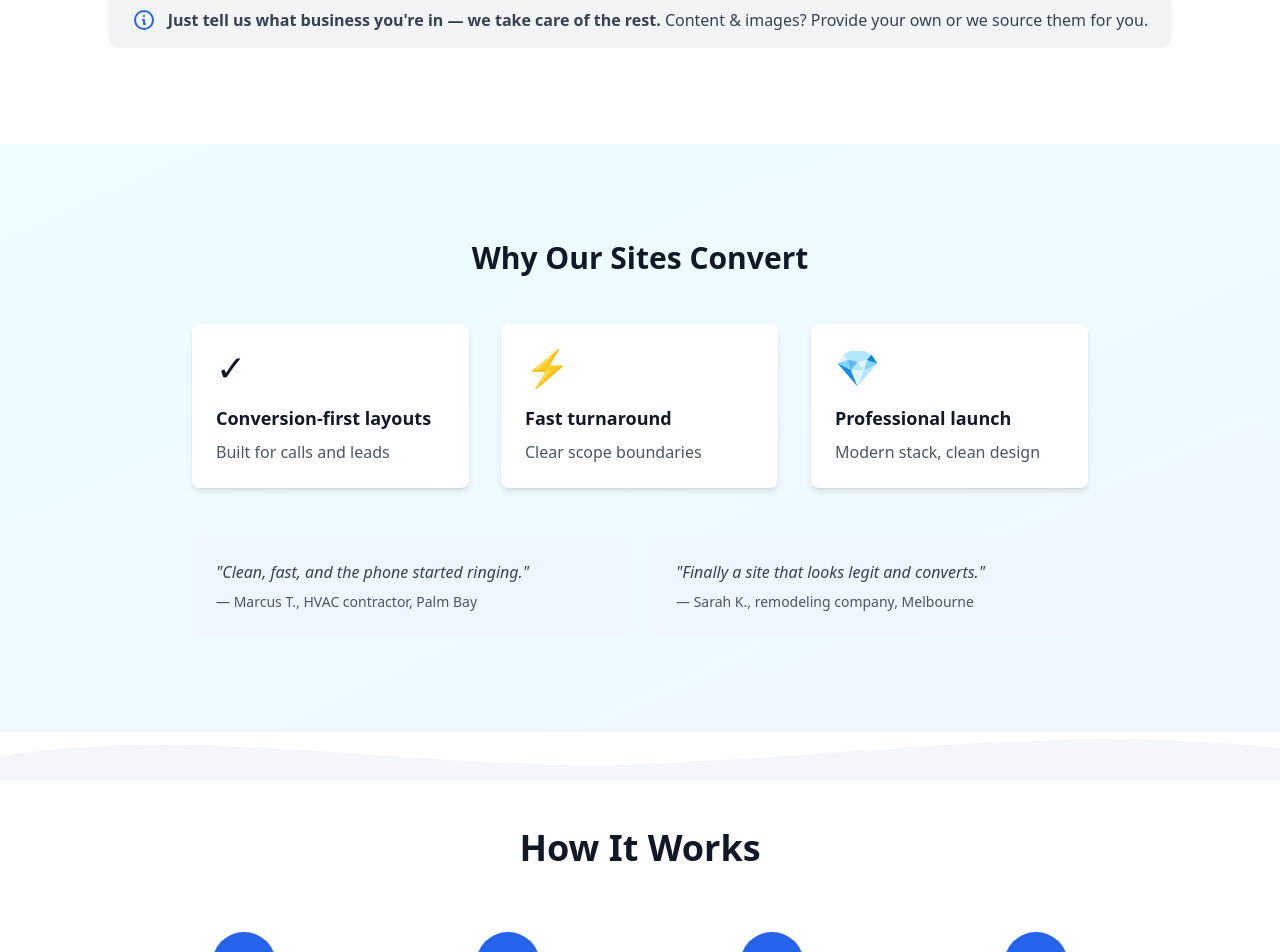
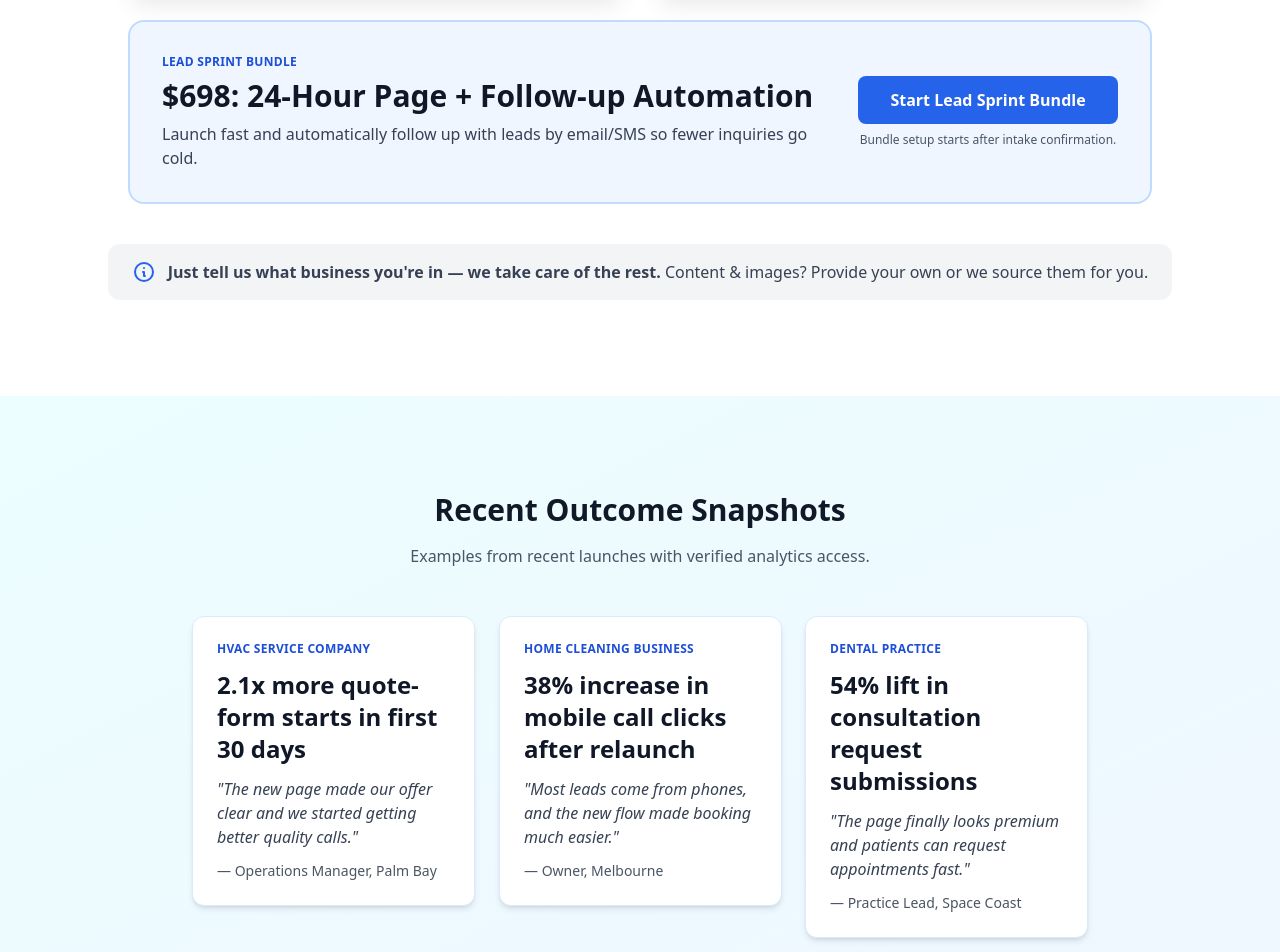
Before and after one commit to nomadghibi/reliablewebco, a Next.js app: page / in a window 1280 px wide. Shown: the part 1620-2572 px from the top of the page. Built offline with nearby package versions, Linux system fonts and the light colour scheme; no server answers.

Commit message:
Add proof blocks, lead sprint bundle, and intake timing clarity

```diff
--- a/src/app/checkout/success/page.tsx
+++ b/src/app/checkout/success/page.tsx
@@ -29,7 +29,10 @@ export default function CheckoutSuccessPage() {
             Payment Successful!
           </h1>
           <p className="text-xl text-gray-600 mb-8">
-            Thank you for your purchase. We&apos;re excited to start building your landing page!
+            Thank you for your purchase. We&apos;re excited to start building your landing page.
+          </p>
+          <p className="text-sm text-primary-700 font-semibold mb-8">
+            Important: the 24-hour delivery timeline starts after your intake details are complete.
           </p>
 
           {/* What Happens Next */}
@@ -43,9 +46,9 @@ export default function CheckoutSuccessPage() {
                   <span className="text-primary-600 font-bold">1</span>
                 </div>
                 <div>
-                  <h3 className="font-semibold text-gray-900">Check Your Email</h3>
+                  <h3 className="font-semibold text-gray-900">Check Your Email and Complete Intake</h3>
                   <p className="text-gray-600">
-                    You&apos;ll receive a confirmation email with your receipt within a few minutes.
+                    You&apos;ll receive your receipt and intake instructions within a few minutes. Fill out intake right away so we can start.
                   </p>
                 </div>
               </div>
@@ -55,9 +58,9 @@ export default function CheckoutSuccessPage() {
                   <span className="text-primary-600 font-bold">2</span>
                 </div>
                 <div>
-                  <h3 className="font-semibold text-gray-900">We&apos;ll Reach Out</h3>
+                  <h3 className="font-semibold text-gray-900">Kickoff and Content Confirmation</h3>
                   <p className="text-gray-600">
-                    Our team will contact you within 2 hours (during business hours) to gather your business details and preferences.
+                    Our team will confirm your business details, offer, and CTA flow within 2 hours during business hours.
                   </p>
                 </div>
               </div>
@@ -69,7 +72,7 @@ export default function CheckoutSuccessPage() {
                 <div>
                   <h3 className="font-semibold text-gray-900">Your Page Goes Live</h3>
                   <p className="text-gray-600">
-                    Within 24 hours, your professional landing page will be ready to launch!
+                    Within 24 hours after intake completion, your professional landing page will be ready to launch.
                   </p>
                 </div>
               </div>
--- a/src/app/page.tsx
+++ b/src/app/page.tsx
@@ -41,6 +41,29 @@ export const metadata: Metadata = {
 
 export default function Home() {
   const latestPosts = getLatestBlogPosts(3);
+  const proofSnapshots = [
+    {
+      industry: 'HVAC Service Company',
+      outcome: '2.1x more quote-form starts in first 30 days',
+      quote:
+        'The new page made our offer clear and we started getting better quality calls.',
+      person: 'Operations Manager, Palm Bay',
+    },
+    {
+      industry: 'Home Cleaning Business',
+      outcome: '38% increase in mobile call clicks after relaunch',
+      quote:
+        'Most leads come from phones, and the new flow made booking much easier.',
+      person: 'Owner, Melbourne',
+    },
+    {
+      industry: 'Dental Practice',
+      outcome: '54% lift in consultation request submissions',
+      quote:
+        'The page finally looks premium and patients can request appointments fast.',
+      person: 'Practice Lead, Space Coast',
+    },
+  ];
 
   return (
     <main>
@@ -104,6 +127,12 @@ export default function Home() {
                 Book a 10-Minute Call
               </Link>
               </div>
+            </Reveal>
+
+            <Reveal delay={290}>
+              <p className="text-xs md:text-sm text-blue-200/90 mb-4">
+                24-hour timeline begins after checkout and intake completion.
+              </p>
             </Reveal>
 
             {/* Post-payment flow microcopy */}
@@ -201,6 +230,7 @@ export default function Home() {
                   variant="accent"
                   fullWidth
                 />
+                <p className="text-xs text-gray-500 mt-3">24-hour clock starts after intake is complete.</p>
               </div>
             </Reveal>
 
@@ -253,6 +283,29 @@ export default function Home() {
             </Reveal>
           </div>
 
+          <Reveal delay={200}>
+            <div className="max-w-5xl mx-auto mt-8 rounded-2xl border-2 border-primary-200 bg-primary-50 p-6 md:p-8">
+              <div className="flex flex-col md:flex-row md:items-center md:justify-between gap-5">
+                <div>
+                  <p className="text-xs font-bold uppercase tracking-wide text-primary-700 mb-2">Lead Sprint Bundle</p>
+                  <h3 className="text-2xl md:text-3xl font-bold text-gray-900 mb-2">$698: 24-Hour Page + Follow-up Automation</h3>
+                  <p className="text-gray-700">
+                    Launch fast and automatically follow up with leads by email/SMS so fewer inquiries go cold.
+                  </p>
+                </div>
+                <div className="w-full md:w-auto md:min-w-[260px]">
+                  <PaymentButton
+                    type="leadSprintBundle"
+                    text="Start Lead Sprint Bundle"
+                    variant="primary"
+                    fullWidth
+                  />
+                  <p className="text-xs text-gray-600 mt-2 text-center">Bundle setup starts after intake confirmation.</p>
+                </div>
+              </div>
+            </div>
+          </Reveal>
+
           {/* Content Note */}
           <Reveal delay={220}>
             <div className="mt-10 text-center">
@@ -269,54 +322,27 @@ export default function Home() {
         </div>
       </section>
 
-      {/* PROOF — Ocean-inspired tint */}
+      {/* PROOF — Outcome snapshots */}
       <section className="py-16 md:py-24 bg-gradient-to-br from-cyan-50 to-blue-50">
         <div className="container-custom">
           <div className="max-w-4xl mx-auto">
             <Reveal>
-              <h2 className="text-2xl md:text-3xl font-bold text-center mb-12">Why Our Sites Convert</h2>
+              <h2 className="text-2xl md:text-3xl font-bold text-center mb-4">Recent Outcome Snapshots</h2>
+              <p className="text-center text-gray-600 mb-12">
+                Examples from recent launches with verified analytics access.
+              </p>
             </Reveal>
-            <div className="grid md:grid-cols-3 gap-8">
-              <Reveal delay={60}>
-                <div className="bg-white rounded-lg p-6 shadow-md">
-                  <div className="text-4xl mb-4">✓</div>
-                  <h3 className="font-bold text-lg mb-2">Conversion-first layouts</h3>
-                  <p className="text-gray-600">Built for calls and leads</p>
-                </div>
-              </Reveal>
-              <Reveal delay={120}>
-                <div className="bg-white rounded-lg p-6 shadow-md">
-                  <div className="text-4xl mb-4">⚡</div>
-                  <h3 className="font-bold text-lg mb-2">Fast turnaround</h3>
-                  <p className="text-gray-600">Clear scope boundaries</p>
-                </div>
-              </Reveal>
-              <Reveal delay={180}>
-                <div className="bg-white rounded-lg p-6 shadow-md">
-                  <div className="text-4xl mb-4">💎</div>
-                  <h3 className="font-bold text-lg mb-2">Professional launch</h3>
-                  <p className="text-gray-600">Modern stack, clean design</p>
-                </div>
-              </Reveal>
-            </div>
-
-            <div className="mt-12 grid md:grid-cols-2 gap-6">
-              <Reveal delay={220}>
-                <div className="bg-primary-50 rounded-lg p-6">
-                  <p className="text-gray-700 italic mb-2">
-                    &quot;Clean, fast, and the phone started ringing.&quot;
-                  </p>
-                  <p className="text-sm text-gray-600">— Marcus T., HVAC contractor, Palm Bay</p>
-                </div>
-              </Reveal>
-              <Reveal delay={280}>
-                <div className="bg-primary-50 rounded-lg p-6">
-                  <p className="text-gray-700 italic mb-2">
-                    &quot;Finally a site that looks legit and converts.&quot;
-                  </p>
-                  <p className="text-sm text-gray-600">— Sarah K., remodeling company, Melbourne</p>
-                </div>
-              </Reveal>
+            <div className="grid md:grid-cols-3 gap-6">
+              {proofSnapshots.map((item, index) => (
+                <Reveal key={item.industry} delay={(index + 1) * 80}>
+                  <div className="bg-white rounded-xl p-6 shadow-md border border-blue-100">
+                    <p className="text-xs font-semibold uppercase tracking-wide text-primary-700 mb-3">{item.industry}</p>
+                    <p className="text-2xl font-bold text-gray-900 mb-3">{item.outcome}</p>
+                    <p className="text-gray-700 italic mb-3">&quot;{item.quote}&quot;</p>
+                    <p className="text-sm text-gray-600">— {item.person}</p>
+                  </div>
+                </Reveal>
+              ))}
             </div>
           </div>
         </div>
@@ -603,7 +629,7 @@ export default function Home() {
       {/* FINAL CTA */}
       <CTASection
         title="Need something live fast?"
-        subtitle="Start with the $499 sprint. Upgrade anytime."
+        subtitle="Start with the 24-hour sprint. Delivery clock starts after intake completion."
         primaryCTA={{ text: 'Start My $499 Page', href: '/contact' }}
         secondaryCTA={{ text: 'Book a 10-Minute Call', href: '/contact' }}
         darkBg={true}
--- a/src/app/pricing/page.tsx
+++ b/src/app/pricing/page.tsx
@@ -133,6 +133,24 @@ const pricingSchema = {
   ],
 };
 
+const pricingProof = [
+  {
+    label: 'Contractor Launch',
+    result: '+42% call clicks in first month',
+    quote: 'Call quality improved and we stopped missing mobile leads.',
+  },
+  {
+    label: 'Home Service Rebuild',
+    result: '2.0x quote requests after relaunch',
+    quote: 'Clear CTA structure made it easier for visitors to act.',
+  },
+  {
+    label: 'Clinic Landing Sprint',
+    result: '+54% consult form submissions',
+    quote: 'Fast delivery plus better conversion flow made a clear difference.',
+  },
+];
+
 export default function PricingPage() {
   return (
     <main className="pt-20">
@@ -184,6 +202,9 @@ export default function PricingPage() {
                 Transparent Pricing — Palm Bay, Melbourne &amp; Florida&apos;s Space Coast
               </span>
             </div>
+            <p className="mt-3 text-sm text-blue-100/90">
+              For the 24-hour sprint, the delivery clock starts after intake is complete.
+            </p>
           </div>
         </div>
 
@@ -593,6 +614,27 @@ export default function PricingPage() {
             * 1 standard domain included for year 1, subject to availability, registered under client name.
           </p>
 
+          <div className="max-w-6xl mx-auto mb-10 rounded-2xl border-2 border-primary-200 bg-primary-50 p-6 md:p-8">
+            <div className="flex flex-col lg:flex-row lg:items-center lg:justify-between gap-5">
+              <div>
+                <p className="text-xs font-bold uppercase tracking-wide text-primary-700 mb-2">Lead Sprint Bundle</p>
+                <h3 className="text-2xl md:text-3xl font-bold text-gray-900 mb-2">$698: 24-Hour Landing Page + Follow-up Automation</h3>
+                <p className="text-gray-700">
+                  Best fit if you want fast launch plus automated email/SMS follow-up for new leads.
+                </p>
+              </div>
+              <div className="w-full lg:w-auto lg:min-w-[260px]">
+                <PaymentButton
+                  type="leadSprintBundle"
+                  text="Start Lead Sprint Bundle"
+                  variant="primary"
+                  fullWidth
+                />
+                <p className="text-xs text-gray-600 mt-2 text-center">24-hour design timeline starts after intake completion.</p>
+              </div>
+            </div>
+          </div>
+
           {/* Content Note */}
           <div className="mt-12 text-center">
             <div className="inline-flex items-center gap-3 bg-primary-50 border border-primary-100 px-6 py-4 rounded-xl">
@@ -602,6 +644,26 @@ export default function PricingPage() {
               <span className="text-gray-700">
                 <strong>Just tell us what business you&apos;re in — we take care of the rest.</strong> Content & images? Provide your own or we source them for you.
               </span>
+            </div>
+          </div>
+        </div>
+      </section>
+
+      <section className="py-16 md:py-20 bg-white">
+        <div className="container-custom">
+          <div className="max-w-5xl mx-auto">
+            <h2 className="text-3xl md:text-4xl font-bold text-center mb-4">Client Result Snapshots</h2>
+            <p className="text-center text-gray-600 mb-10">
+              Recent outcomes from projects with analytics access and validated tracking.
+            </p>
+            <div className="grid md:grid-cols-3 gap-6">
+              {pricingProof.map((item) => (
+                <div key={item.label} className="rounded-xl border border-gray-200 bg-gray-50 p-6">
+                  <p className="text-xs font-semibold uppercase tracking-wide text-primary-700 mb-3">{item.label}</p>
+                  <p className="text-2xl font-bold text-gray-900 mb-3">{item.result}</p>
+                  <p className="text-gray-700 italic">&quot;{item.quote}&quot;</p>
+                </div>
+              ))}
             </div>
           </div>
         </div>
@@ -817,7 +879,7 @@ export default function PricingPage() {
       {/* CTA */}
       <CTASection
         title="Ready to get started?"
-        subtitle="Book a call or start your $499 landing page right now."
+        subtitle="Book a call or start your 24-hour landing page now. Clock starts after intake completion."
         primaryCTA={{ text: 'Start My $499 Page', href: '/contact' }}
         secondaryCTA={{ text: 'Book a 10-Minute Call', href: '/contact' }}
         darkBg={true}
--- a/src/config/payments.ts
+++ b/src/config/payments.ts
@@ -50,6 +50,16 @@ export const PAYMENT_LINKS = {
     ),
   },
 
+  // Lead Sprint Bundle - $698 ($499 page + $199 automation)
+  leadSprintBundle: {
+    price: 698,
+    label: 'Lead Sprint Bundle',
+    url: resolvePaymentUrl(
+      process.env.NEXT_PUBLIC_STRIPE_LEAD_SPRINT_LINK,
+      'https://buy.stripe.com/PLACEHOLDER_LEAD_SPRINT_BUNDLE'
+    ),
+  },
+
   // Website-in-a-Week Deposit - $1,000
   websiteDeposit: {
     price: 1000,
```
Also changed, not shown: 2 other files (tests, documents, lock files or other folders).
